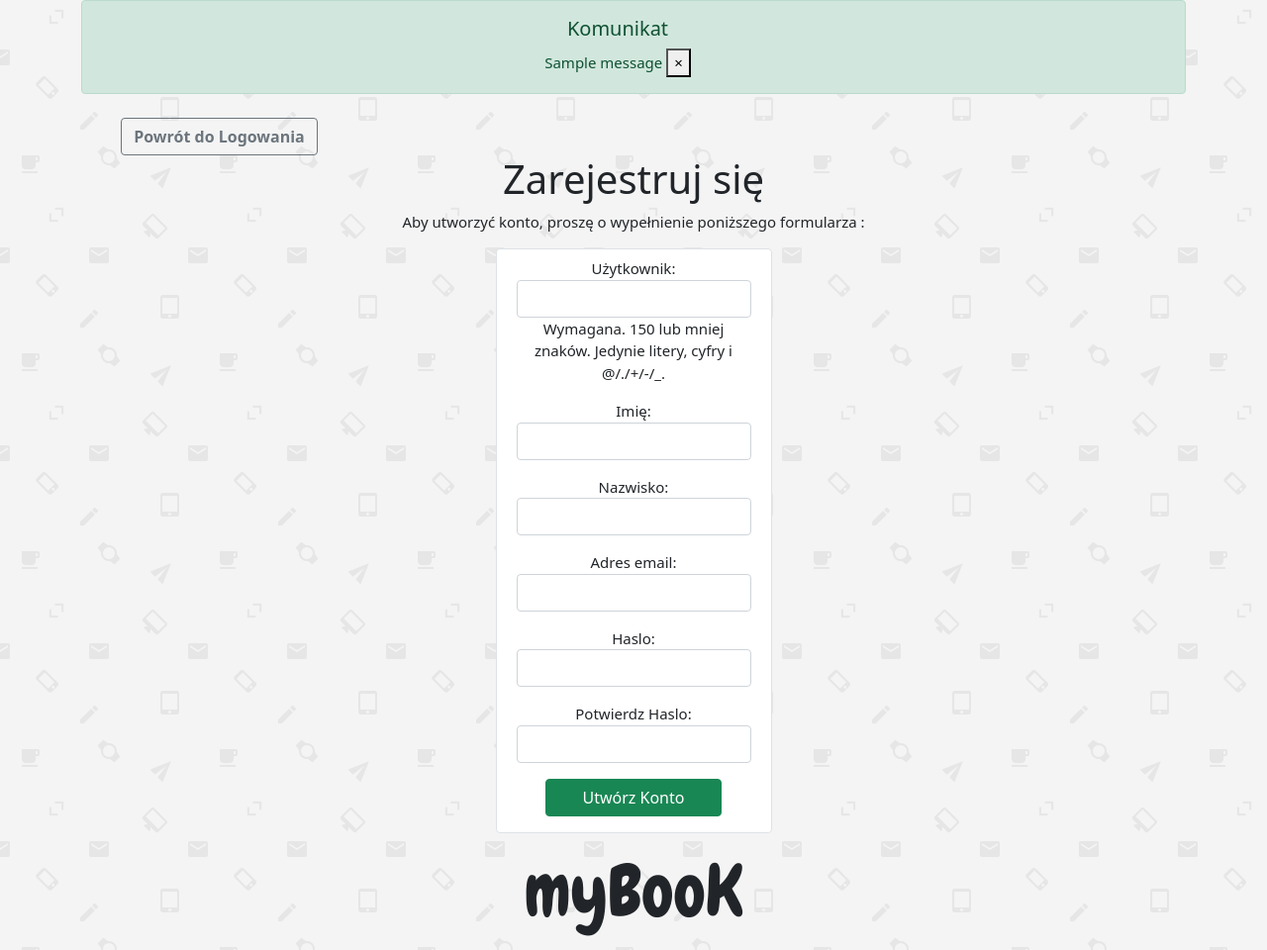
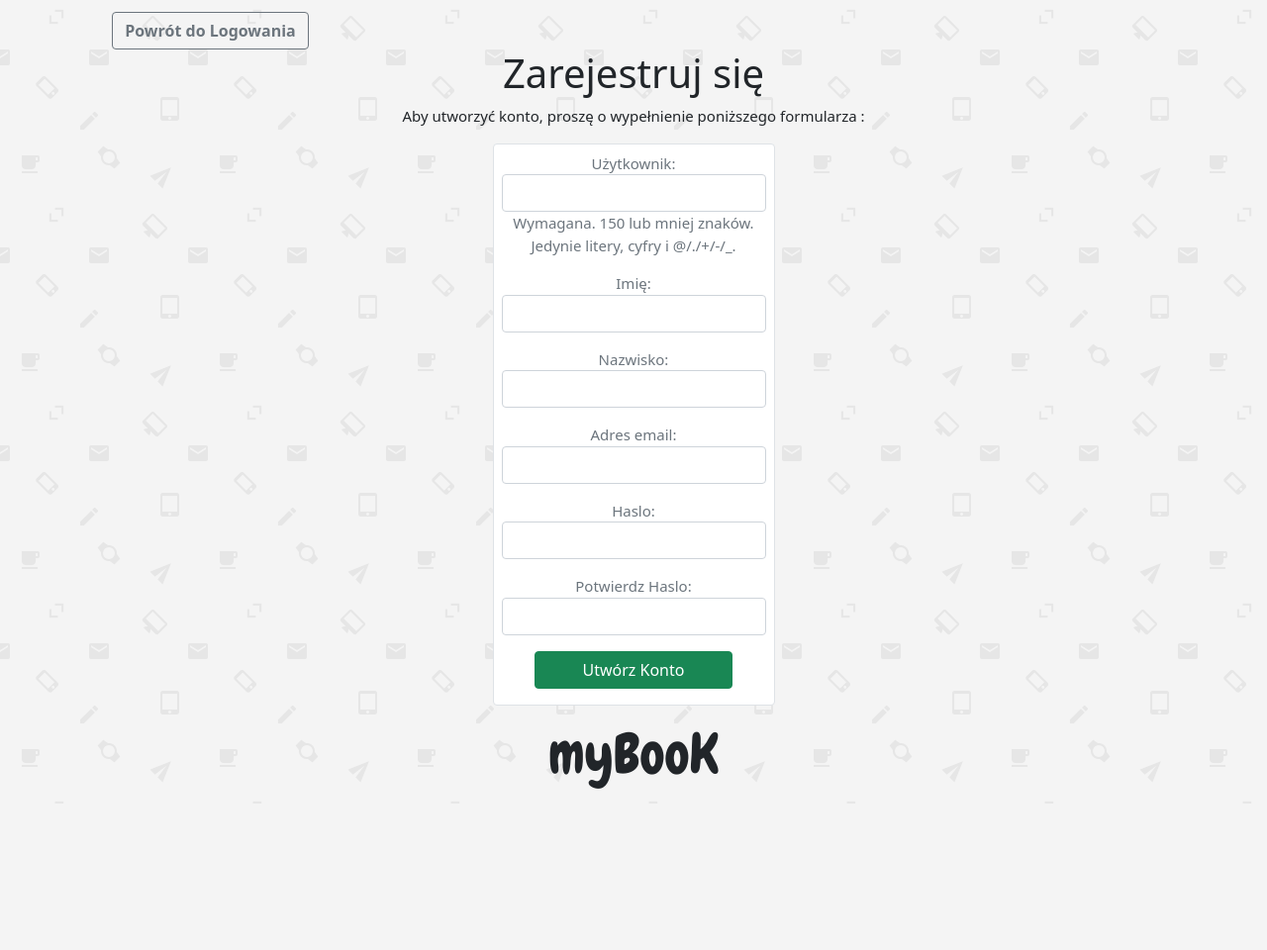
Before and after one commit to dominikCzarneckiQA/myBooK, a Django app: page /rejestracja/ in a window 1280 px wide. Shown: the whole page at 99% size. After the commit the page ends 812 px from the top, so only its background shows below. Run offline with Django 3.2, Linux system fonts and the light colour scheme; one stand-in notice (Sample message) is shown; some libraries are stand-ins or nearby versions; some web fonts are replaced.

Commit message:
add messages edit boostrap views in pages

```diff
--- a/konto/forms.py
+++ b/konto/forms.py
@@ -50,8 +50,6 @@ class ProfileUpdateForm(forms.ModelForm):
         fields = ['biography', 'profileAvatar', 'birthDate', 'currentLocation', 'countryOrigin', 'github', 'snapchat',
                   'instagram', 'facebook', 'twitter']
         birthDate = forms.DateField(label='Jaka jest data Twoich urodzin?')
-        limit = [a for a in range(1955, 2021)]
-        widget = forms.SelectDateWidget(years=limit),
 
         widgets = {
             'biography': forms.Textarea(attrs={'class': 'form-control '}),
--- a/konto/templates/konto/register.html
+++ b/konto/templates/konto/register.html
@@ -3,32 +3,26 @@
 {% block title %}Panel Rejestracyjny{% endblock %}
 {% block content %}
     <div class="container">
-     {% for message in messages %}
-        <div class="alert alert-{{ message.tags }} alert-dismissible fade show" role="alert">
-            <h5>Komunikat</h5>{{message}}
-            <button type="button"  class="close" data-dismiss="alert" aria-label="Close">
-                <span aria-hidden="true">&times;</span>
-            </button>
-        </div>
-    {% endfor %}
+        <div class="row">
         <div class="w-25 mt-1">
             <a href="{% url 'login' %}" class="btn btn-outline-secondary mt-2 "> Powrót do Logowania </a>
         </div>
         <h1>Zarejestruj się</h1>
         <p>Aby utworzyć konto, proszę o wypełnienie poniższego formularza :</p>
-        <div class="d-flex justify-content-center ">
-            <form class=" row card   container w-25   fw-normal border border-1 p-2" method="post">
+
+            <form class=" mx-auto card w-25  fw-normal border border-1 p-2 text-secondary" method="post">
+                {% csrf_token %}
                 {{ user_form.as_p }}
-                {% csrf_token %}
+
                 <div class="mb-2">
                     <button class=" btn   btn-success fw-normal  w-75" type="submit" value="zaloguj">Utwórz Konto
                     </button>
                 </div>
             </form>
         </div>
-        <footer class="mt-3  mb-3"><h1 class="display-2 text-dark chewy "> myBooK</h1></footer>
+        <footer class="mt-3  mb-3"><h1 class="display-4 text-dark chewy "> myBooK</h1></footer>
 
-    </div>
+</div>
 
 
 
--- a/konto/templates/konto/userUpdate.html
+++ b/konto/templates/konto/userUpdate.html
@@ -7,9 +7,7 @@
 {% block content %}
     <div class="container-fluid">
 
-        <h1 class="display-4 fw-normal mt-4">Edycja danych systemowych</h1>
-        <p class="text-secondary mt-2 ">Zmiana danych systemowych jest możliwa za pomocą formularza znajdującego się
-            poniżej:</p>
+        <h1 class="fw-normal mt-4">Edytuj dane systemowe</h1>
         <div class="d-flex justify-content-center 3   ">
             <div class=" w-25 ">
                 <form class="text-capitalize  border   card-body mt-5 " method="post" enctype="multipart/form-data">
--- a/konto/views.py
+++ b/konto/views.py
@@ -37,6 +37,7 @@ def loginUserView(request):
                 else:
                     return HttpResponse("Niestety. To konto jest zablokowane :(")
             else:
+                messages.warning(request, 'Nieprawidłowe dane! Spróbuj ponownie.')
                 return HttpResponse("Nieprawidłowe dane! Spróbuj ponownie. ")
     else:
         form = LoginForm()
@@ -59,6 +60,7 @@ def registerView(request):
                     userForm.cleaned_data['password1'])
                 newUser.save()
                 Profile.objects.create(user=newUser)
+                messages.success(request, 'Rejestracja zakończyła się pomyślnie')
 
                 return render(request, 'konto/register_success.html',
                               {'nowy_uzytkownik': newUser})
@@ -74,8 +76,10 @@ def editView(request):
         userForm = UserEditForm(instance=request.user, data=request.POST)
         if userForm.is_valid():
             userForm.save()
+            messages.success(request,'Edycja przebiegła pomyślnie')
     else:
         userForm = UserEditForm(instance=request.user)
+
     return render(request, 'konto/userUpdate.html',
                   {
                       'userForm': userForm,
@@ -89,7 +93,7 @@ class UserProfileView(View):
         getProfile = Profile.objects.get(pk=pk)
         getUser = getProfile.user
         getPosts = Post.objects.filter(postAuthor=getUser).order_by('-postDate')
-        followersList = getProfile.friends.all()
+        followersList = getProfile.followers.all()
 
         if len(followersList) == 0:
             is_follower = False
@@ -130,11 +134,12 @@ class UpdateProfileView(LoginRequiredMixin, UserPassesTestMixin, UpdateView):
         return self.request.user == self.get_object().user
 
 
+
 @method_decorator(login_required, name='dispatch')
 class UserFollow(View):
     def post(self, request, pk, *args, **kwargs):
         profile = Profile.objects.get(pk=pk)
-        profile.friends.add(request.user)
+        profile.followers.add(request.user)
 
         return redirect('userProfile', pk=profile.pk)
 
@@ -143,7 +148,7 @@ class UserFollow(View):
 class UserUnfollow(View):
     def post(self, request, pk, *args, **kwargs):
         profile = Profile.objects.get(pk=pk)
-        profile.friends.remove(request.user)
+        profile.followers.remove(request.user)
 
         return redirect('userProfile', pk=profile.pk)
 
```
Also changed, not shown: feed/templates/feed/allPost.html (+5 -5 lines), konto/templates/konto/register_success.html (+6 -4 lines), myBooK/settings.py (+9 -1 lines), db.sqlite3.
